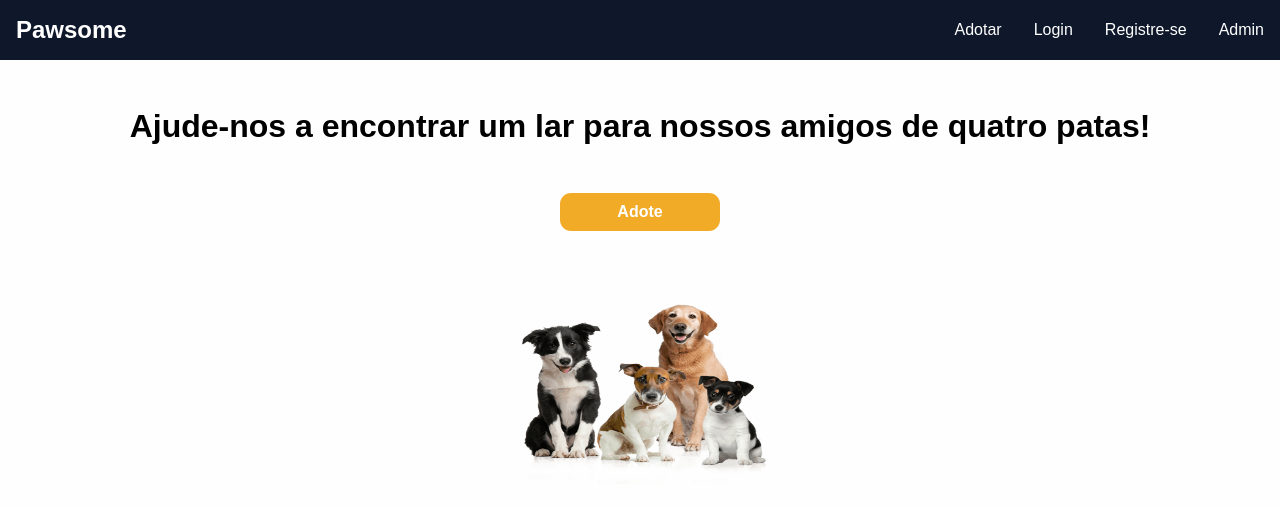
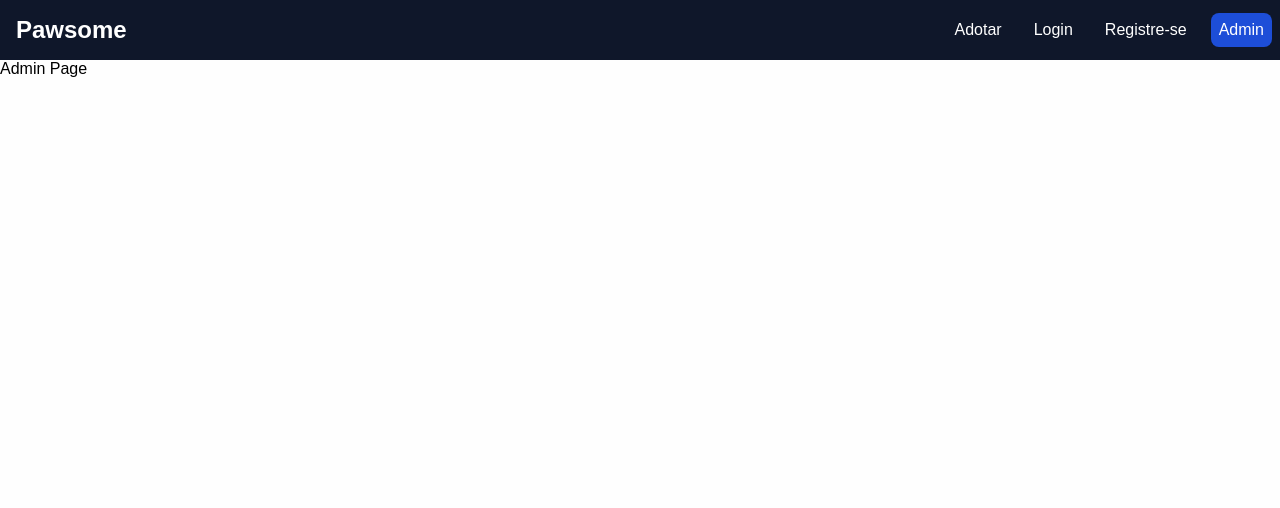
Before and after one commit to UAMCGMP/DSWN1-FRONT, a React (Create React App) app: page /adm in a window 1280 px wide. Before the commit this address led to /. Shown: the top 508 px of the page. Built offline with nearby package versions, Linux system fonts and the light colour scheme; sample sign-in values are in the browser's storage.

Commit message:
feat.: add atenticação

```diff
--- a/src/auth.js
+++ b/src/auth.js
@@ -1 +1,23 @@
-export const isAuthenticated = () => false;
+export const isAuthenticated = () => {
+    const token = localStorage.getItem('token'); // Assumindo que você armazena o token JWT no localStorage
+    // Verificar se o token existe e não está expirado
+    return token && !isTokenExpired(token);
+  };
+
+  // Função para verificar se o token está expirado
+  const isTokenExpired = (token) => {
+    const expirationDate = getTokenExpirationDate(token);
+    return expirationDate < new Date();
+  };
+
+  // Função para obter a data de expiração do token
+  const getTokenExpirationDate = (token) => {
+    const decoded = decodeToken(token);
+    if (!decoded.exp) return null;
+    return new Date(decoded.exp * 1000); // Convertendo de segundos para milissegundos
+  };
+
+  // Função para decodificar o token JWT
+  const decodeToken = (token) => {
+    return JSON.parse(atob(token.split('.')[1]));
+  };
--- a/src/components/DogCard.js
+++ b/src/components/DogCard.js
@@ -2,7 +2,7 @@ import React, { useState, useEffect } from "react";
 import axios from "axios";
 import './DogCard.css'
 import { nomesDeCachorros, perfisCachorros } from './pages/utils/cardData'
-import { useNavigate } from "react-router-dom";
+
 
 function DogCard() {
     const [url, setUrl] = useState();
@@ -36,14 +36,14 @@ function DogCard() {
         getBio();
     }, []);
 
-    const navigate = useNavigate();
+    /*const navigate = useNavigate();
 
-    function handleClick() {
+     function handleClick() {
         navigate("/applyToAdopt");
-    }
+    } */
 
     return (
-        <div class="card" onClick={handleClick}>
+        <div class="card" /* onClick={handleClick} */>
             <img src={url} alt="uma imagem de um cachorro" />
             <div class="card__content">
                 <p class="card__title">{nome}</p>
--- a/src/components/pages/Login.css
+++ b/src/components/pages/Login.css
@@ -32,6 +32,7 @@
     padding: 10px;
     border-radius: 0.7rem;
     width: 10rem;
+    cursor: pointer;
 }
 
 .titulo-login{
--- a/src/components/pages/Login.js
+++ b/src/components/pages/Login.js
@@ -1,7 +1,34 @@
 import React from 'react';
 import './Login.css'
+import axios from "axios";
 
 function Login() {
+    function checkCredentials(){
+        const inputEmail = document.querySelector(".input-email").value
+        const inputPassword = document.querySelector(".input-password").value
+
+        if (!inputEmail || !inputPassword){
+            alert("Favor preencher os campos")
+            return
+        }
+
+        doLogin(inputEmail, inputPassword);
+
+    }
+
+    function doLogin(login, senha){
+        axios.post('http://localhost:8080/auth/login', {
+            "login": login,
+            "password": senha
+          })
+          .then(function (response) {
+            token = response.data.token
+            localStorage.setItem('token', token);
+          })
+          .catch(function (error) {
+            console.log(error);
+          });
+    }
     return (
         <div className='container'>
 
@@ -18,7 +45,7 @@ function Login() {
 
             <a className='link'>Esquece sua senha? Clique aqui</a>
 
-            <a href="/" className="botao-login">Login</a>
+            <a onClick={checkCredentials} className="botao-login">Login</a>
 
         </div>
     );
```
